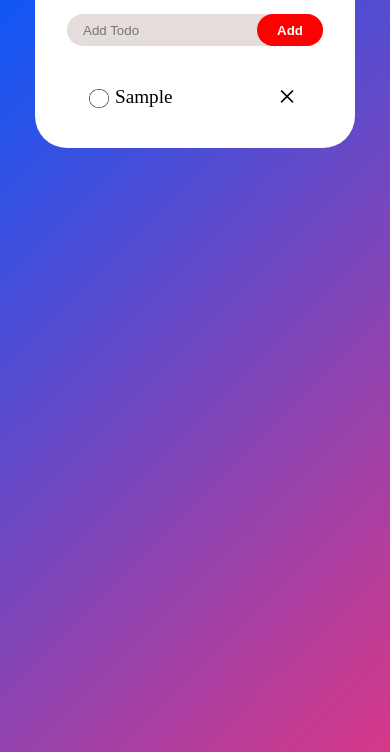
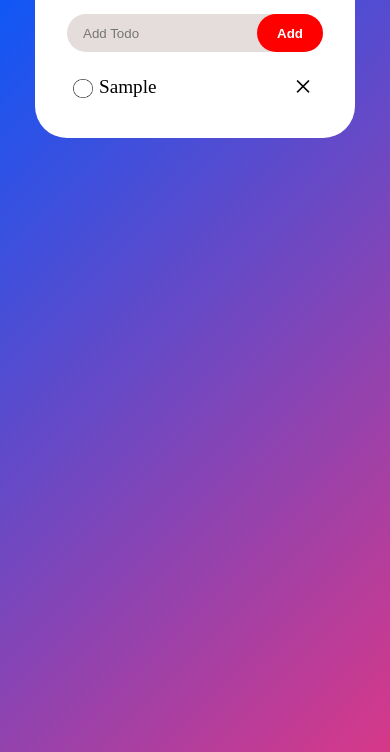
Before and after one commit to Arbazkhan-cs/Todo-List, a plain HTML site: page index.html in a window 390 px wide. Both pictures are taken after typing "Sample" into the empty fields and a click on the button "Add". Shown: the part 92-844 px from the top of the page. Drawn offline with Linux system fonts and the light colour scheme.

Commit message:
Update style.css

```diff
--- a/style.css
+++ b/style.css
@@ -112,16 +112,23 @@
         margin-top: 1rem;
     }
     #add-btn {
-        height: 1rem;
+        height: 2.4rem;
     }
-    .row{
-        height: 2rem;
-    }
+
     .todo-li{
         font-size: 1.2rem;
+        padding-left: 2rem;
     }
     .todo-li::before{
         height:1.2rem;
         width:1.2rem;
+        left: 0.4rem;
+        top:0.65rem;
+    }
+    .todo-ul{
+        margin: 1rem 0;
+    }
+    .todo-li span{
+        right:0;
     }
 }
```
